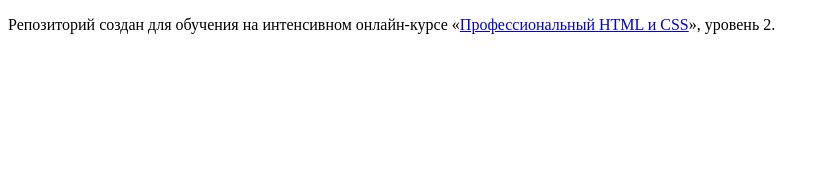
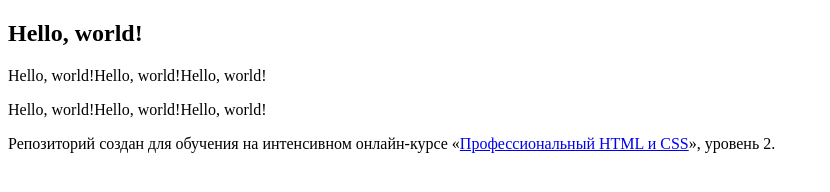
Before and after one commit to Oranjeviy-Kisel/607195-sedona, a website: page source/index.html in a window 1280 px wide. Shown: the whole page, without its empty margins (0-830 px from the left). Drawn offline with Linux system fonts and the light colour scheme.

Commit message:
Добавлен наставник

```diff
--- a/source/index.html
+++ b/source/index.html
@@ -5,6 +5,17 @@
     <title>HTML Academy: Седона</title>
   </head>
   <body>
+    <section>
+      <h1>
+        Hello, world!
+      </h1>
+      <p>
+        Hello, world!Hello, world!Hello, world!
+      </p>
+      <p>
+        Hello, world!Hello, world!Hello, world!
+      </p>
+    </section>
 
     <p>Репозиторий создан для обучения на интенсивном онлайн‑курсе «<a href="https://htmlacademy.ru/intensive/adaptive">Профессиональный HTML и CSS</a>», уровень 2.</p>
 
```
Also changed, not shown: Readme.md.
